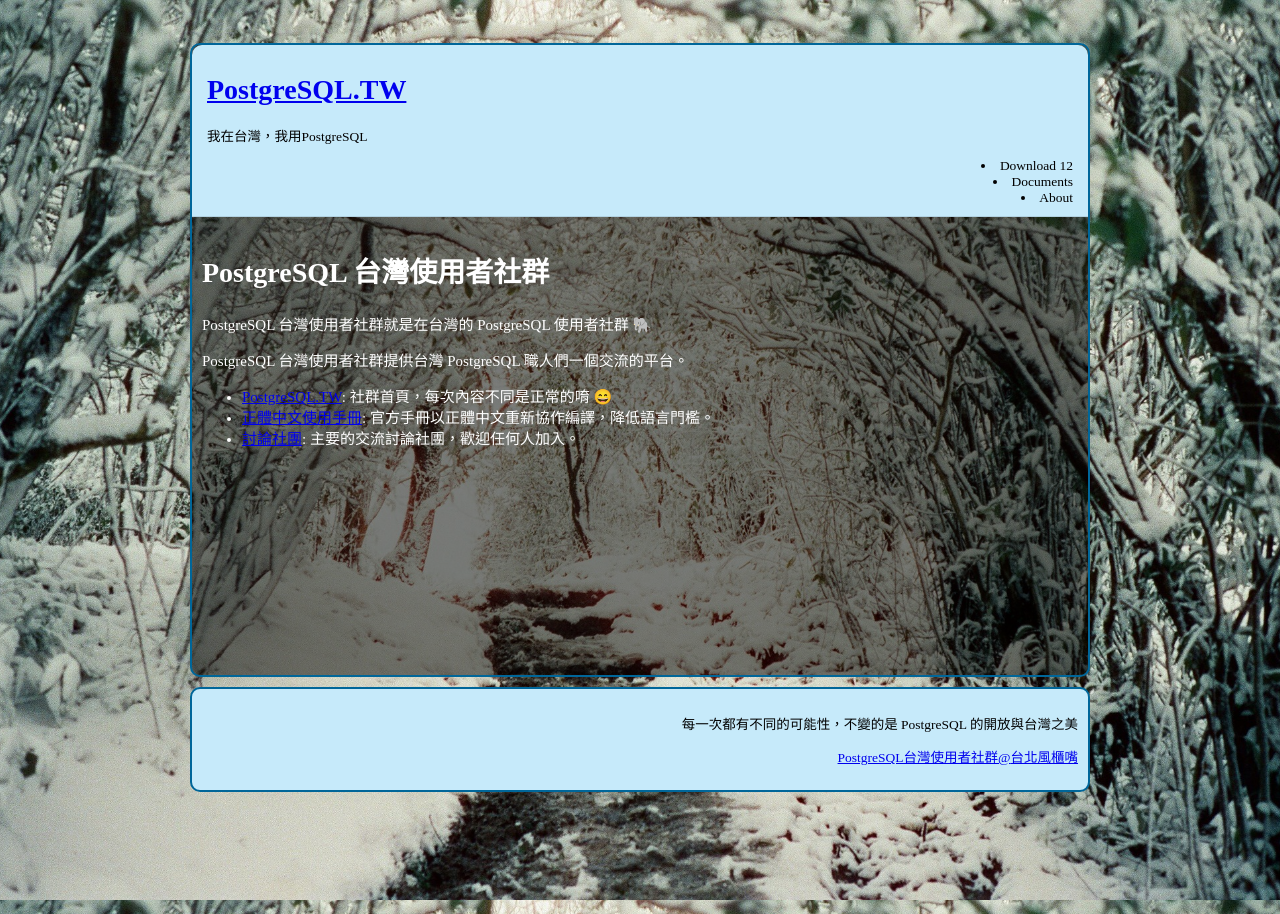
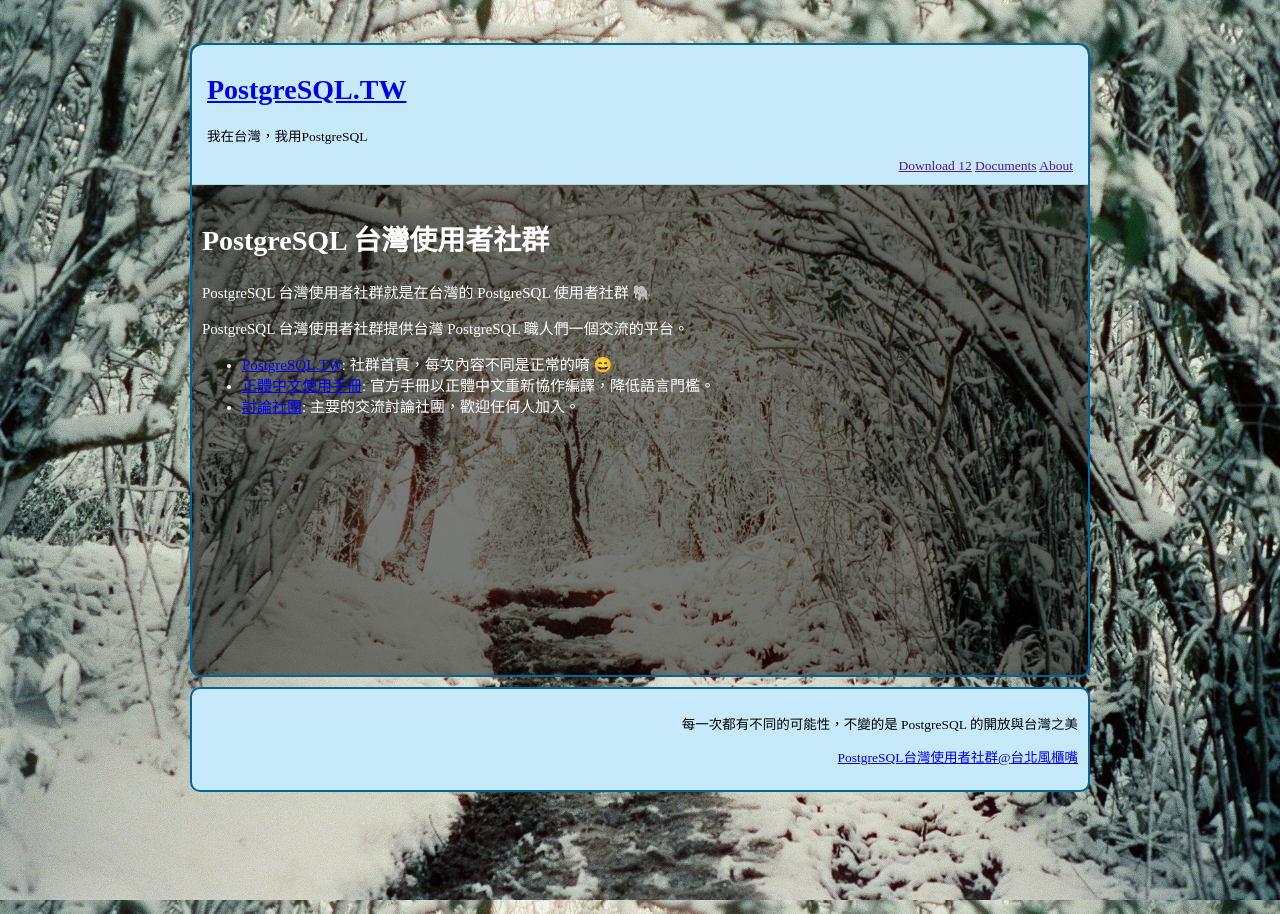
Before and after one commit to pgsql-tw/beta, a Jekyll site: the page built from _pages/pgsql-tw.md, in a window 1280 px wide. Built offline with Jekyll 4.4.1, drawn with Linux system fonts in a browser that asks for light colours; emoji names are drawn with the system emoji font.

```diff
--- a/_layouts/default.html
+++ b/_layouts/default.html
@@ -25,9 +25,9 @@
           <p>{{ site.description | default: site.github.project_tagline }}</p>
         {% endif %}
         <div id="nav">
-          <li>Download 12</li>
-          <li>Documents</li>
-          <li>About</li>
+          <a href="">Download 12</a>
+          <a href="">Documents</a>
+          <a href="">About</a>
         </div>
       </header>
       <section id="section">
```
